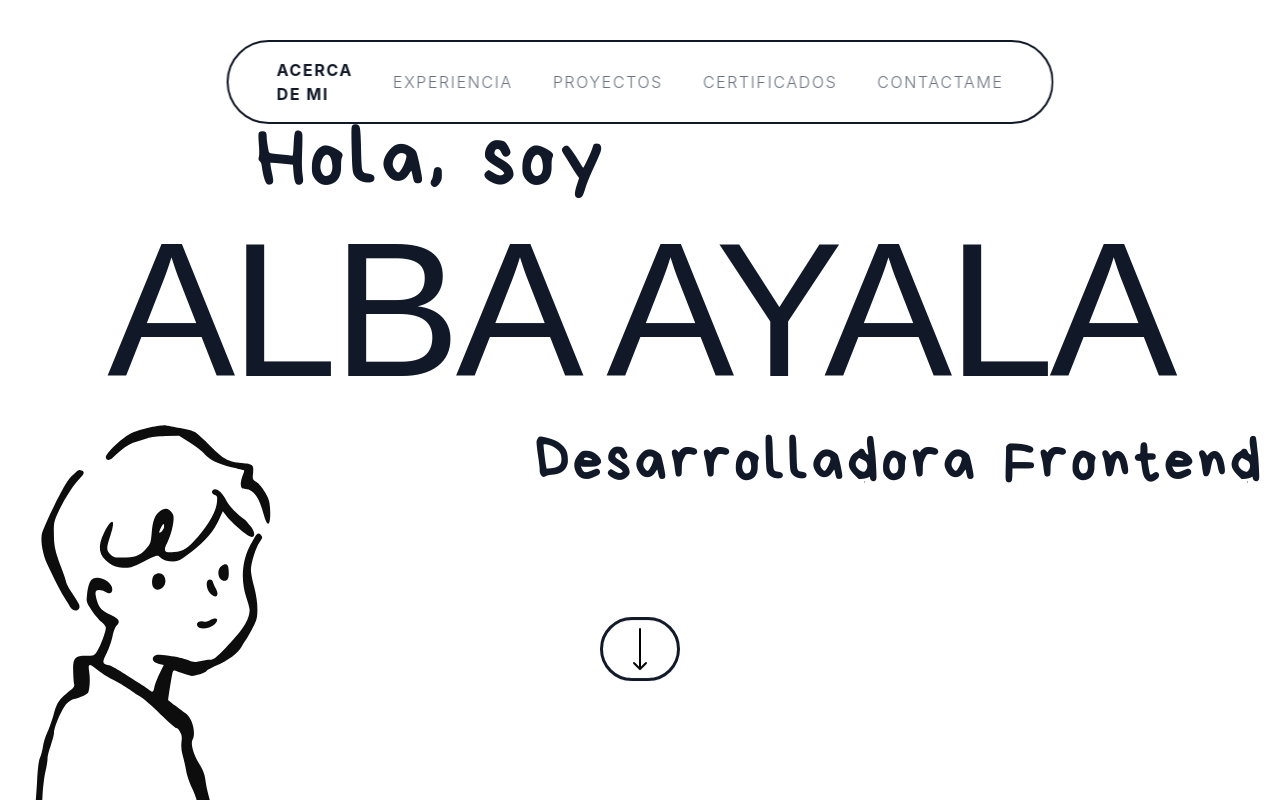
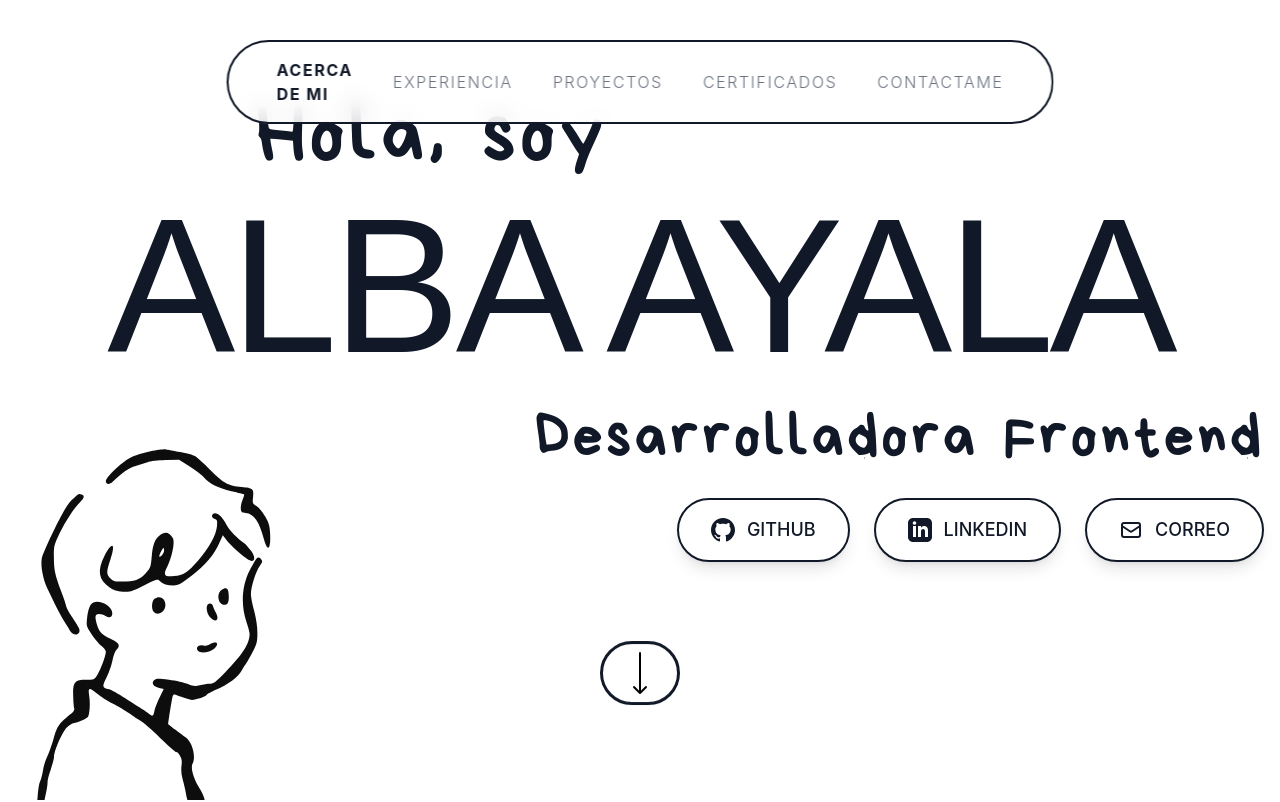
Before and after one commit to Sailok25/albaayala, a React (Create React App) app: page / in a window 1280 px wide. Shown: the top 802 px of the page. Built offline with nearby package versions, Linux system fonts and the light colour scheme; a web font is replaced by a local one.

Commit message:
Botones de contacto añadidos y ajuste en la posición de la flecha de navegación.

```diff
--- a/src/App.js
+++ b/src/App.js
@@ -110,28 +110,89 @@
         <header id="home" className="min-h-screen flex flex-col justify-center items-center px-4 py-8 md:py-12 relative overflow-hidden">
           <div className="max-w-[100rem] mx-auto w-full relative h-full">
 
-    {/* "Hola, soy" - REAJUSTADO PARA MÓVIL */}
+            {/* "Hola, soy" */}
             <div className="text-center md:text-left">
               <p className="text-3xl sm:text-4xl md:text-7xl text-gray-900 mb-2 md:mb-4 font-bryndan tracking-wider md:pl-[15rem]">
                 Hola, soy
               </p>
             </div>
 
-    {/* NOMBRE PRINCIPAL - REESPACIADO */}
+            {/* NOMBRE PRINCIPAL */}
             <div className="mb-4 md:mb-6">
               <h1 className="text-5xl sm:text-6xl md:text-10xl lg:text-12xl font-uhbee text-gray-900 leading-tight md:leading-none text-center tracking-tight px-2 md:px-4">
                 ALBA<br className="md:hidden" /> AYALA
               </h1>
             </div>
 
-    {/* TÍTULO - REUBICADO */}
-    <div className="text-center md:text-right mb-8 md:mb-12">
+            {/* TÍTULO */}
+            <div className="text-center md:text-right mb-6 md:mb-8">
               <p className="text-2xl sm:text-3xl md:text-6xl text-gray-900 font-bryndan font-light tracking-wider md:pr-0">
                 Desarrolladora<br className="sm:hidden" /> Frontend
               </p>
             </div>
 
-    {/* IMAGEN - REUBICADA Y REDIMENSIONADA PARA MÓVIL */}
+            {/* BOTONES DE REDES SOCIALES - AQUÍ VAN LOS 3 BOTONES */}
+            <div className="flex justify-center md:justify-end items-center gap-4 md:gap-6 mb-12 md:mb-16 flex-wrap">
+              {/* Botón de GitHub */}
+              <a
+                href="https://github.com/Sailok25"
+                target="_blank"
+                rel="noopener noreferrer"
+                className="inline-flex items-center gap-2 md:gap-3 bg-white text-gray-900 border-2 border-gray-900 px-6 py-3 md:px-8 md:py-4 rounded-full text-base md:text-lg font-medium hover:bg-gray-100 transition-all duration-300 hover:scale-105 shadow-lg hover:shadow-xl"
+              >
+                <svg
+                  className="w-5 h-5 md:w-6 md:h-6"
+                  fill="currentColor"
+                  viewBox="0 0 24 24"
+                >
+                  <path d="M12 0c-6.626 0-12 5.373-12 12 0 5.302 3.438 9.8 8.207 11.387.599.111.793-.261.793-.577v-2.234c-3.338.726-4.033-1.416-4.033-1.416-.546-1.387-1.333-1.756-1.333-1.756-1.089-.745.083-.729.083-.729 1.205.084 1.839 1.237 1.839 1.237 1.07 1.834 2.807 1.304 3.492.997.107-.775.418-1.305.762-1.604-2.665-.305-5.467-1.334-5.467-5.931 0-1.311.469-2.381 1.236-3.221-.124-.303-.535-1.524.117-3.176 0 0 1.008-.322 3.301 1.23.957-.266 1.983-.399 3.003-.404 1.02.005 2.047.138 3.006.404 2.291-1.552 3.297-1.23 3.297-1.23.653 1.653.242 2.874.118 3.176.77.84 1.235 1.911 1.235 3.221 0 4.609-2.807 5.624-5.479 5.921.43.372.823 1.102.823 2.222v3.293c0 .319.192.694.801.576 4.765-1.589 8.199-6.086 8.199-11.386 0-6.627-5.373-12-12-12z" />
+                </svg>
+                <span className="hidden sm:inline">GITHUB</span>
+                <span className="sm:hidden">Git</span>
+              </a>
+
+              {/* Botón de LinkedIn */}
+              <a
+                href="https://www.linkedin.com/in/alba-ayala-vilanova-26ba1517a/"
+                target="_blank"
+                rel="noopener noreferrer"
+                className="inline-flex items-center gap-2 md:gap-3 bg-white text-gray-900 border-2 border-gray-900 px-6 py-3 md:px-8 md:py-4 rounded-full text-base md:text-lg font-medium hover:bg-gray-100 transition-all duration-300 hover:scale-105 shadow-lg hover:shadow-xl"
+              >
+                <svg
+                  className="w-5 h-5 md:w-6 md:h-6"
+                  fill="currentColor"
+                  viewBox="0 0 24 24"
+                >
+                  <path d="M19 0h-14c-2.761 0-5 2.239-5 5v14c0 2.761 2.239 5 5 5h14c2.762 0 5-2.239 5-5v-14c0-2.761-2.238-5-5-5zm-11 19h-3v-11h3v11zm-1.5-12.268c-.966 0-1.75-.79-1.75-1.764s.784-1.764 1.75-1.764 1.75.79 1.75 1.764-.783 1.764-1.75 1.764zm13.5 12.268h-3v-5.604c0-3.368-4-3.113-4 0v5.604h-3v-11h3v1.765c1.396-2.586 7-2.777 7 2.476v6.759z" />
+                </svg>
+                <span className="hidden sm:inline">LINKEDIN</span>
+                <span className="sm:hidden">In</span>
+              </a>
+
+              {/* Botón de Correo */}
+              <a
+                href="mailto:alba@ejemplo.com"
+                className="inline-flex items-center gap-2 md:gap-3 bg-white text-gray-900 border-2 border-gray-900 px-6 py-3 md:px-8 md:py-4 rounded-full text-base md:text-lg font-medium hover:bg-gray-100 transition-all duration-300 hover:scale-105 shadow-lg hover:shadow-xl"
+              >
+                <svg
+                  className="w-5 h-5 md:w-6 md:h-6"
+                  fill="none"
+                  stroke="currentColor"
+                  viewBox="0 0 24 24"
+                >
+                  <path
+                    strokeLinecap="round"
+                    strokeLinejoin="round"
+                    strokeWidth="2"
+                    d="M3 8l7.89 5.26a2 2 0 002.22 0L21 8M5 19h14a2 2 0 002-2V7a2 2 0 00-2-2H5a2 2 0 00-2 2v10a2 2 0 002 2z"
+                  />
+                </svg>
+                <span className="hidden sm:inline">CORREO</span>
+                <span className="sm:hidden">Mail</span>
+              </a>
+            </div>
+
+            {/* IMAGEN */}
             <div className="relative md:absolute left-0 md:left-4 bottom-0 md:bottom-[-155px] z-20 w-full md:w-auto flex justify-center md:block">
               <div className="w-[180px] sm:w-[200px] md:w-[220px] lg:w-[250px] mt-8 md:mt-0">
                 <img
@@ -142,8 +203,8 @@
               </div>
             </div>
 
-    {/* FLECHA - CENTRADA Y MEJOR TAMAÑO */}
-    <div className="mt-12 md:mt-32 w-full flex justify-center">
+            {/* FLECHA */}
+            <div className="mt-20 md:mt-30 w-full flex justify-center">
               <a
                 href="#about"
                 className="animate-bounce w-12 h-16 md:w-20 md:h-35 rounded-[30px] md:rounded-[50px] border-2 md:border-[3px] border-gray-900 flex items-center justify-center p-2 md:p-3 bg-white/80 backdrop-blur-sm hover:bg-gray-900 hover:text-white transition-colors"
```
Lines whose indentation alone changed are shown as unchanged.
